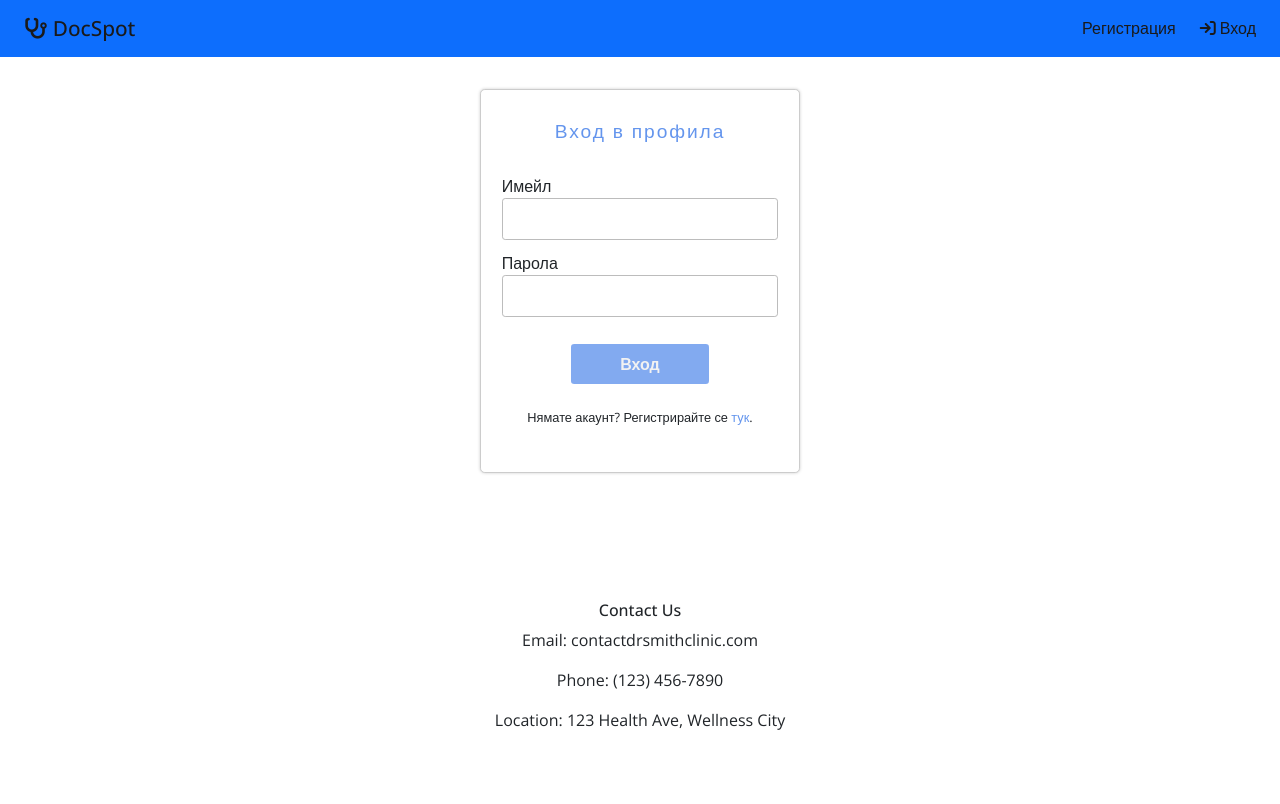
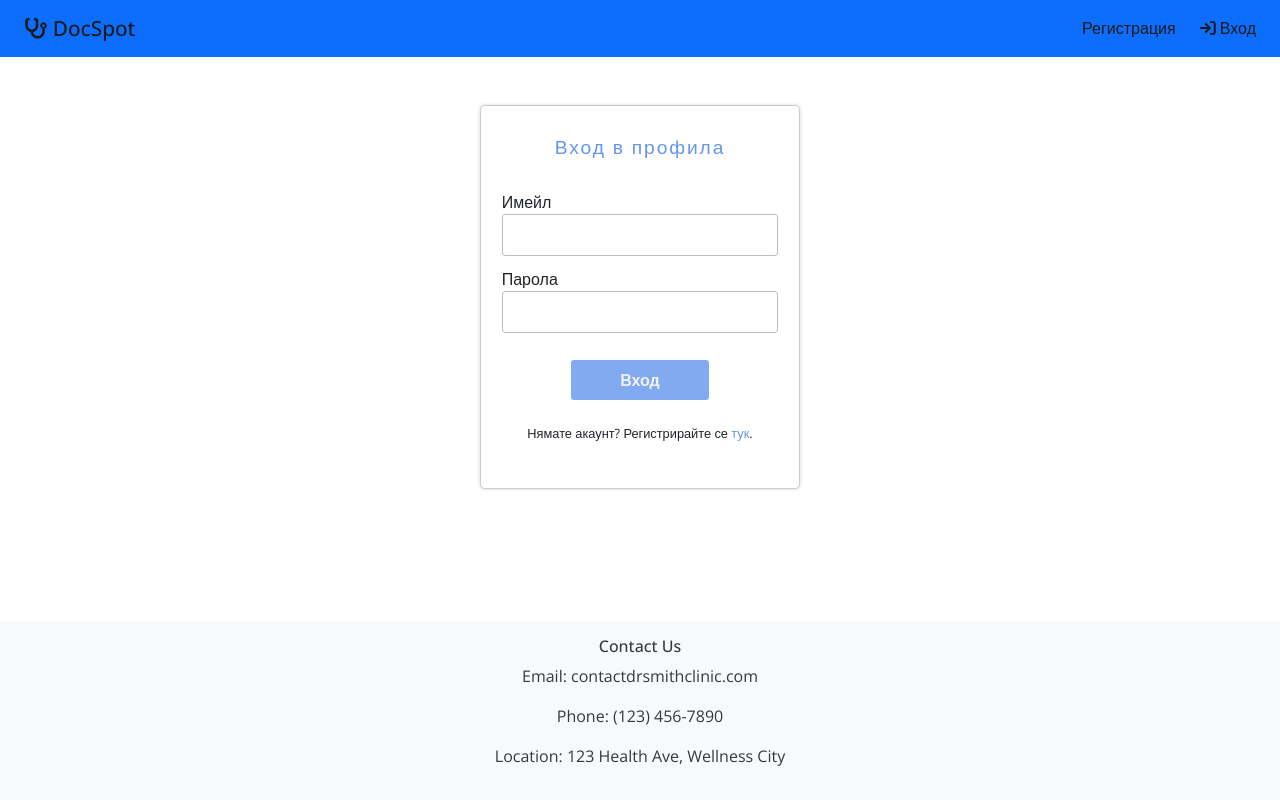
Before and after one commit to ahmedmatem/docspot-frontend, an Angular app: page /login in a window 1280 px wide. Shown: the top 804 px of the page. Built offline with nearby package versions, Linux system fonts and the light colour scheme.

Commit message:
footer styling

```diff
--- a/src/app/app.component.css
+++ b/src/app/app.component.css
@@ -3,5 +3,10 @@ app-header {
 }
 
 .main {
-    /* padding: 1rem; */
+    padding: 1em 1.5em;
 }
+
+app-footer {
+    color: var(--bs-gray-800);
+    background-color: var(--bs-gray-100);
+}
--- a/src/app/footer/footer.component.css
+++ b/src/app/footer/footer.component.css
@@ -1,11 +1,8 @@
 footer {
-    margin-top: 2em;
-    background-color: white;
-    border-top-left-radius: 0.4em;
-    border-top-right-radius: 0.4em;
+
 }
 
 .section {
-    padding: 2rem;
+    padding: 0.5rem 0;
     text-align: center;
 }
```
